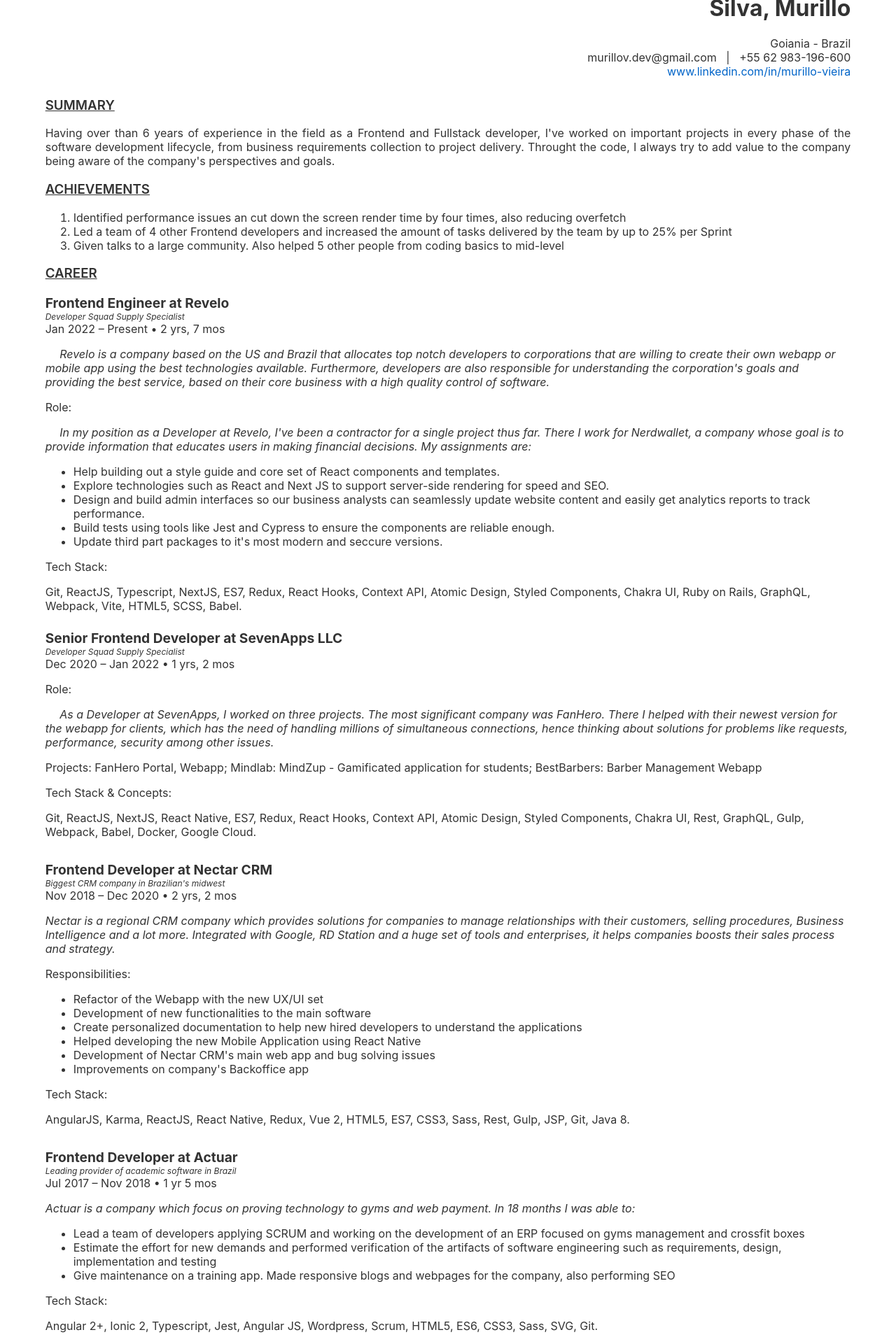
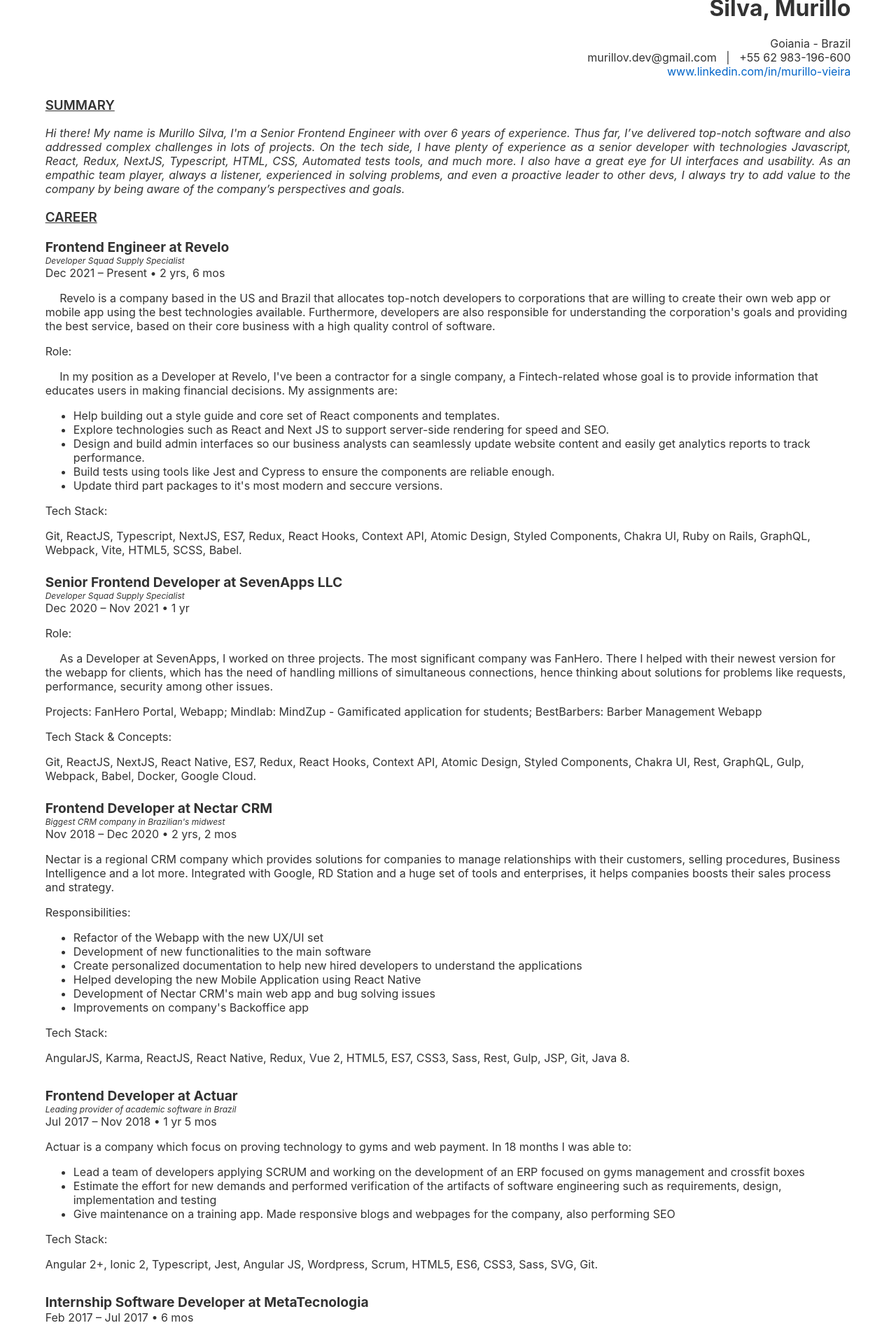
Before and after one commit to murilloves/svelte-cv, a Svelte app: page / in a window 1280 px wide. Shown: the top 1911 px of the page at 70% size. Built offline with nearby package versions, Linux system fonts and the light colour scheme.

Commit message:
Updates CV 2024-02

```diff
--- a/src/App.svelte
+++ b/src/App.svelte
@@ -29,9 +29,9 @@
 
 	<Summary />
 
+	<Career />
+
 	<Achievements />
-
-	<Career />
 
 	<Education />
 
--- a/src/Career.svelte
+++ b/src/Career.svelte
@@ -1,8 +1,8 @@
 <script>
-    const reveloStartDate = new Date('2022/01/10');
+    const reveloStartDate = new Date('2021/12/20');
 
     const sevenappsStartDate = new Date('2020/12/28');
-    const sevenappsEndDate = new Date('2022/01/05');
+    const sevenappsEndDate = new Date('2021/11/02');
     const clubienStartDate = new Date('2020/07/15');
     const clubienEndDate = new Date('2020/12/10');
     const nectarStartDate = new Date('2018/11/10');
@@ -37,25 +37,28 @@
     <div>
         <strong class="company-name">Frontend Engineer at Revelo</strong>
         <div class="tiny-desc">Developer Squad Supply Specialist</div>
-        <div>Jan 2022 – Present •
+        <div>Dec 2021 – Present •
         { reveloInMonths / 12 >= 1
             ? `${Math.floor(reveloInMonths/12)}
                 yrs${reveloInMonths % 12 !== 0 ? ', ' + reveloInMonths % 12 + ' mos' : ''}`
             : `${reveloInMonths % 12} mos` }
         </div>
 
-        <p class="italic">
-            &emsp; Revelo is a company based on the US and Brazil that allocates top notch developers to corporations that are
-            willing to create their own webapp or mobile app using the best technologies available. Furthermore,
-            developers are also responsible for understanding the corporation's goals and providing the best service,
-            based on their core business with a high quality control of software.
+        <p>
+            &emsp;
+            Revelo is a company based in the US and Brazil that allocates top-notch developers to
+            corporations that are willing to create their own web app or mobile app using the best
+            technologies available. Furthermore, developers are also responsible for understanding the
+            corporation's goals and providing the best service, based on their core business with a high
+            quality control of software.
         </p>
 
         <p>Role:</p>
-        <p class="italic">
-            &emsp; In my position as a Developer at Revelo, I've been a contractor for a single project thus far.
-            There I work for Nerdwallet, a company whose goal is to provide information that educates users in
-            making financial decisions. My assignments are:
+        <p>
+            &emsp;
+            In my position as a Developer at Revelo, I've been a contractor for a single company,
+            a Fintech-related whose goal is to provide information that educates users in making financial decisions.
+            My assignments are:
         </p>
 
         <ul class="topic">
@@ -87,15 +90,15 @@
     <div class="mt-3">
         <strong class="company-name">Senior Frontend Developer at SevenApps LLC</strong>
         <div class="tiny-desc">Developer Squad Supply Specialist</div>
-        <div>Dec 2020 – Jan 2022 •
+        <div>Dec 2020 – Nov 2021 •
         { sevenappsInMonths / 12 >= 1
             ? `${Math.floor(sevenappsInMonths/12)}
-                yrs${sevenappsInMonths % 12 !== 0 ? ', ' + sevenappsInMonths % 12 + ' mos' : ''}`
+                yr${sevenappsInMonths % 12 !== 0 ? ', ' + sevenappsInMonths % 12 + ' mos' : ''}`
             : `${sevenappsInMonths % 12} mos` }
         </div>
 
         <p>Role:</p>
-        <p class="italic">
+        <p>
             &emsp; As a Developer at SevenApps, I worked on three projects.
             The most significant company was FanHero. There I helped with their newest version for the
             webapp for clients, which has the need of handling millions of simultaneous connections, hence
@@ -115,7 +118,7 @@
         </p>
 
     </div>
-    <div class="pt-1">
+    <div class="mt-3">
         <strong class="company-name">Frontend Developer at Nectar CRM</strong>
         <div class="tiny-desc">Biggest CRM company in Brazilian's midwest</div>
         <div>Nov 2018 – Dec 2020 •
@@ -125,7 +128,7 @@
             : `${nectarInMonths % 12} mos` }
         </div>
 
-        <p class="italic">
+        <p>
             Nectar is a regional CRM company which provides solutions for companies to manage relationships with their customers, selling procedures, Business Intelligence and a lot more.
             Integrated with Google, RD Station and a huge set of tools and enterprises, it helps companies boosts their sales process and strategy.
         </p>
@@ -156,7 +159,7 @@
             : `${clubienInMonths % 12} mos` }
         </div>
 
-        <p class="italic">
+        <p>
             Clubien was a Dublin-based startup who helps people find the best beauty and grooming professionals and book treatments at home.
         </p>
 
@@ -181,7 +184,7 @@
         <div class="tiny-desc">Leading provider of academic software in Brazil</div>
         <div>Jul 2017 – Nov 2018 • 1 yr 5 mos</div>
 
-        <p class="italic">
+        <p>
             Actuar is a company which focus on proving technology to gyms and web payment.
             <!-- As of August 2018, the company had approximately 2.000 throughout Brazil, more than 15.000 users from physic evaluation free webapp and thousands from TREI.NO app in Brazil and abroad. -->
             In 18 months I was able to:
@@ -198,10 +201,10 @@
     </div>
 
     <div class="pt-1">
-        <strong class="company-name">Internship Software Developer at Meta</strong>
+        <strong class="company-name">Internship Software Developer at MetaTecnologia</strong>
         <div>Feb 2017 – Jul 2017 • 6 mos</div>
 
-        <!-- <p class="italic">
+        <!-- <p>
             MetaTecnologia is a company with large experience in computerizing mobile phone shops.
             There I worked on the improvement of a product to control financial of mobile phone stores, and payment system integration to federal government.
             I was a Fullstack developer, I studied and handled a Fullstack setup.
@@ -226,7 +229,7 @@
             <li>Webapps Deployment and its CI/CD</li>
         </ul>
 
-        <p class="italic">
+        <p>
             Some projects I worked for Nussa Sistemas were:
             mobile app for package delivery,
             PWA for medical congresses, daily liturgy webapp for Archdioceses and a Social Network including real time chat.
@@ -235,7 +238,6 @@
         <p>Tech Stack:</p>
         <p>Angular 2+, Ionic 2+, React JS, React Native, Node JS + Express, Mongo DB, Firebase, CI/CD, Heroku, PHP and Wordpress.</p>
     </div> -->
-</div>
 
     <style>
         .company-name {
@@ -273,3 +275,4 @@
         .pt-1 { padding-top: 1rem }
         li {word-wrap: break-word;}
     </style>
+</div>
--- a/src/Interests.svelte
+++ b/src/Interests.svelte
@@ -8,12 +8,10 @@
             <li>Outline interests and activities. Highlight interests that may add value to your application.</li>
             <li>Love to backpack travel, etc</li>
         </red> -->
-        <li>Help people to solve problems with code and great usability</li>
-        <li>Grow as a developer and bring life to great ideas</li>
-        <li>Know as many countries and cultures as possible</li>
+        <li>Help define and improve our internal standards for style, maintainability, and best practices for a high-scale web environment</li>
+        <li>Solve technical problems of high scope and complexity, with code and great reusability </li>
+        <li>Always grow as a software engineer and bring life to great ideas</li>
     </ul>
-</div>
-
     <style>
         .subtitle {
             text-transform: uppercase;
@@ -23,3 +21,4 @@
 
         li {word-wrap: break-word;}
     </style>
+</div>
--- a/src/Personal.svelte
+++ b/src/Personal.svelte
@@ -6,7 +6,10 @@
 	export let linkedin;
 </script>
 
-<div class="div-container">
+<div class="personal-container">
+    <div>
+
+    </div>
     <h1>
         {name}
     </h1>
@@ -21,10 +24,9 @@
             {linkedin.url}
         </a>
     </div>
-</div>
 
     <style>
-	.div-container {
+        .personal-container {
             margin-right: 1.5cm;
             margin-bottom: 1.5cm;
             margin-top: -1cm;
@@ -33,3 +35,5 @@
         }
 
     </style>
+
+</div>
--- a/src/Summary.svelte
+++ b/src/Summary.svelte
@@ -11,11 +11,17 @@
 
 <div class="section-summary">
   <h3 class="subtitle">SUMMARY</h3>
-  <div class="paragraph">
+  <!-- <div class="paragraph">
     Having over than 6 years of experience in the field as a Frontend and Fullstack
     developer, I've worked on important projects in every phase of the
     software development lifecycle, from business requirements collection to
     project delivery. Throught the code, I always try to add value to the company
     being aware of the company's perspectives and goals.
+  </div> -->
+  <div class="paragraph italic">
+    Hi there! My name is Murillo Silva, I'm a Senior Frontend Engineer with over 6 years of experience. Thus far, I’ve delivered top-notch software and also addressed complex challenges in lots of projects.
+    On the tech side, I have plenty of experience as a senior developer with technologies Javascript, React, Redux, NextJS, Typescript, HTML, CSS, Automated tests tools, and much more. I also have a great eye for UI interfaces and usability.
+    As an empathic team player, always a listener, experienced in solving problems, and even a proactive leader to other devs, I always try to add value to the company by being aware of the company’s perspectives and goals.
   </div>
+
 </div>
```
Also changed, not shown: 1 other file (tests, documents, lock files or other folders). Lines whose indentation alone changed are shown as unchanged.
